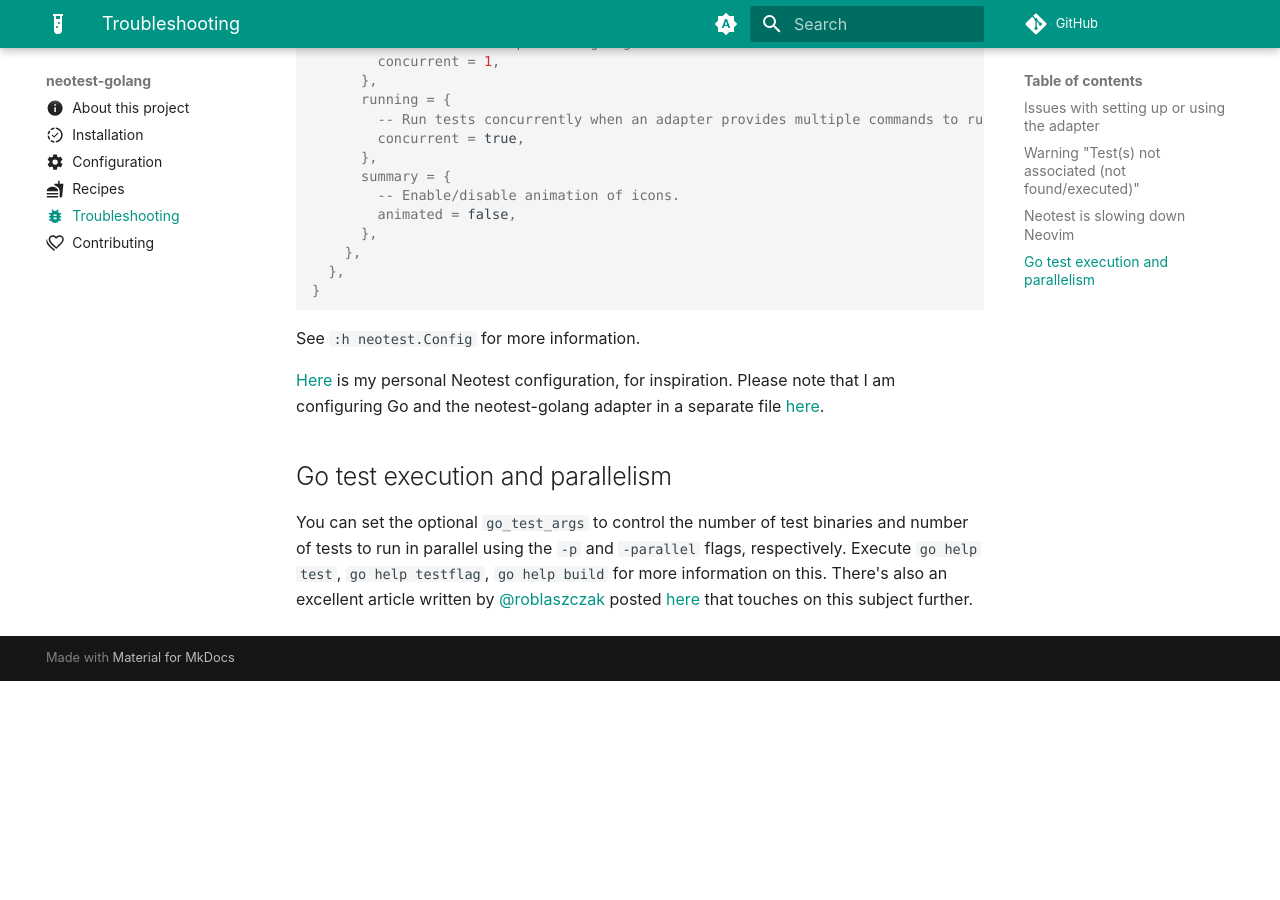
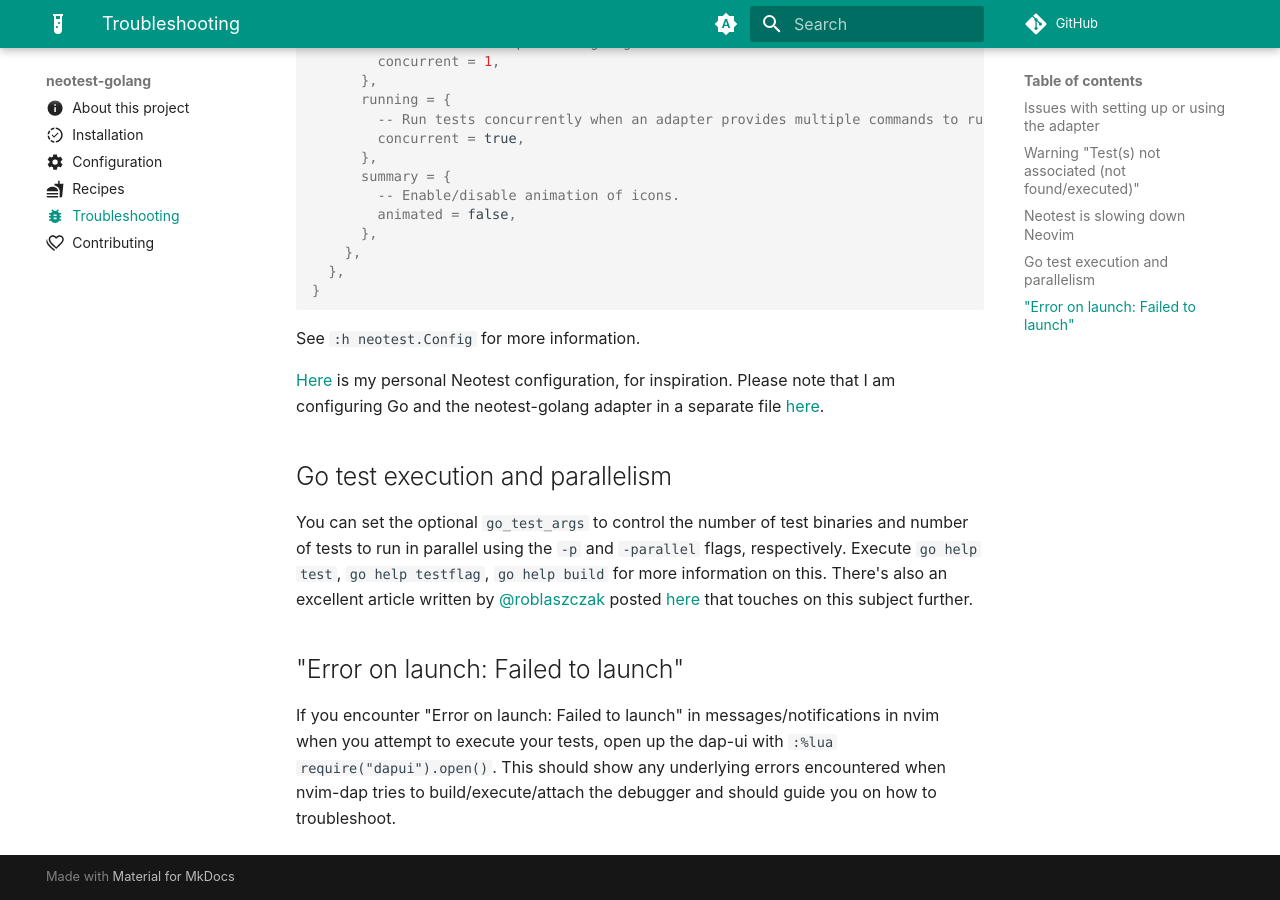
Before and after one commit to fredrikaverpil/neotest-golang, an MkDocs documentation site: the page built from docs/trouble.md, in a window 1280 px wide and 900 px high, scrolled down 1694 px. Built offline with MkDocs 1.6.1 and Material for MkDocs 9.7.7, drawn with Linux system fonts in a browser that asks for light colours; comment, search, counter and statistics services are not loaded; before the commit the page ends 2375 px from its top, so only the background shows below that.

Commit message:
docs: hints in trouble.md for failed to launch errors (#368)

```diff
--- a/docs/trouble.md
+++ b/docs/trouble.md
@@ -110,3 +110,7 @@ more information on this. There's also an excellent article written by
 [@roblaszczak](https://github.com/roblaszczak) posted
 [here](https://threedots.tech/post/go-test-parallelism/) that touches on this
 subject further.
+
+## "Error on launch: Failed to launch"
+
+If you encounter "Error on launch: Failed to launch" in messages/notifications in nvim when you attempt to execute your tests, open up the dap-ui with `:%lua require("dapui").open()`. This should show any underlying errors encountered when nvim-dap tries to build/execute/attach the debugger and should guide you on how to troubleshoot.
```
